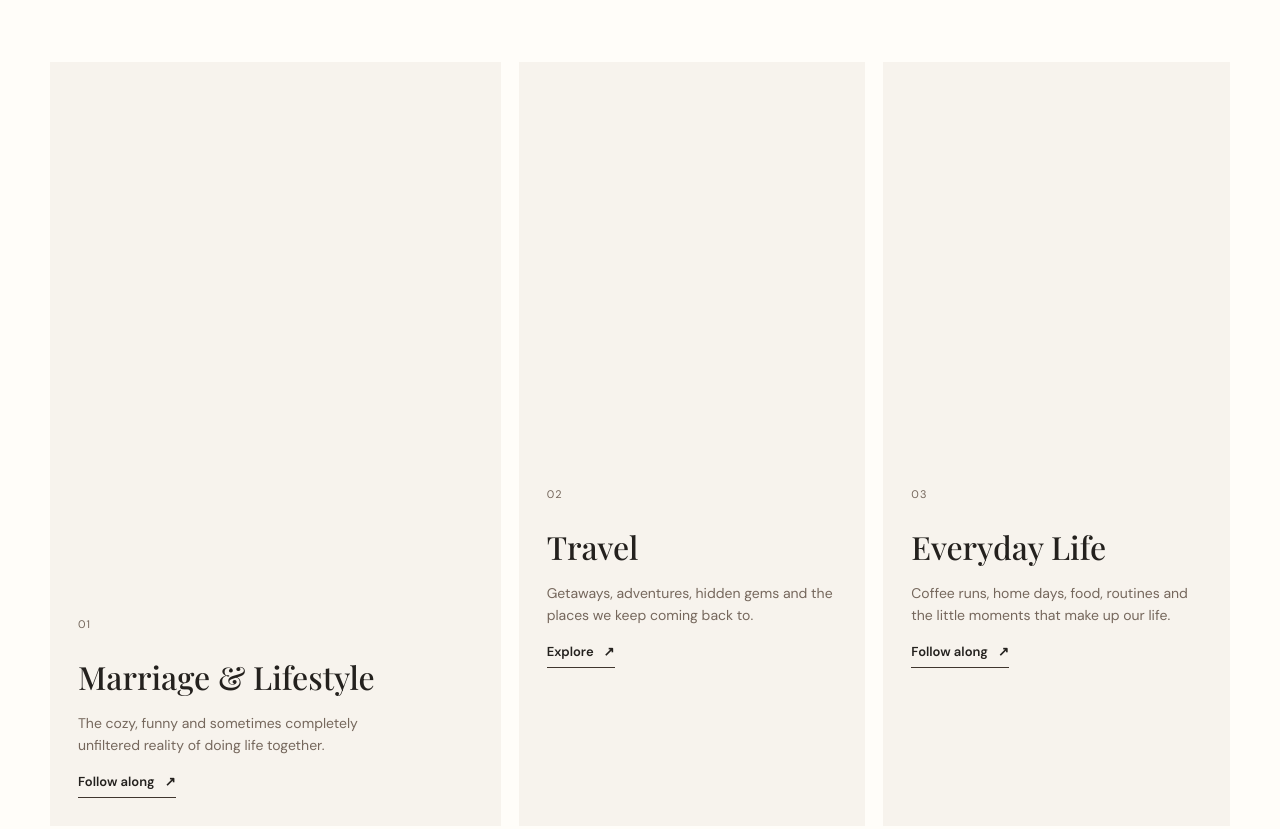
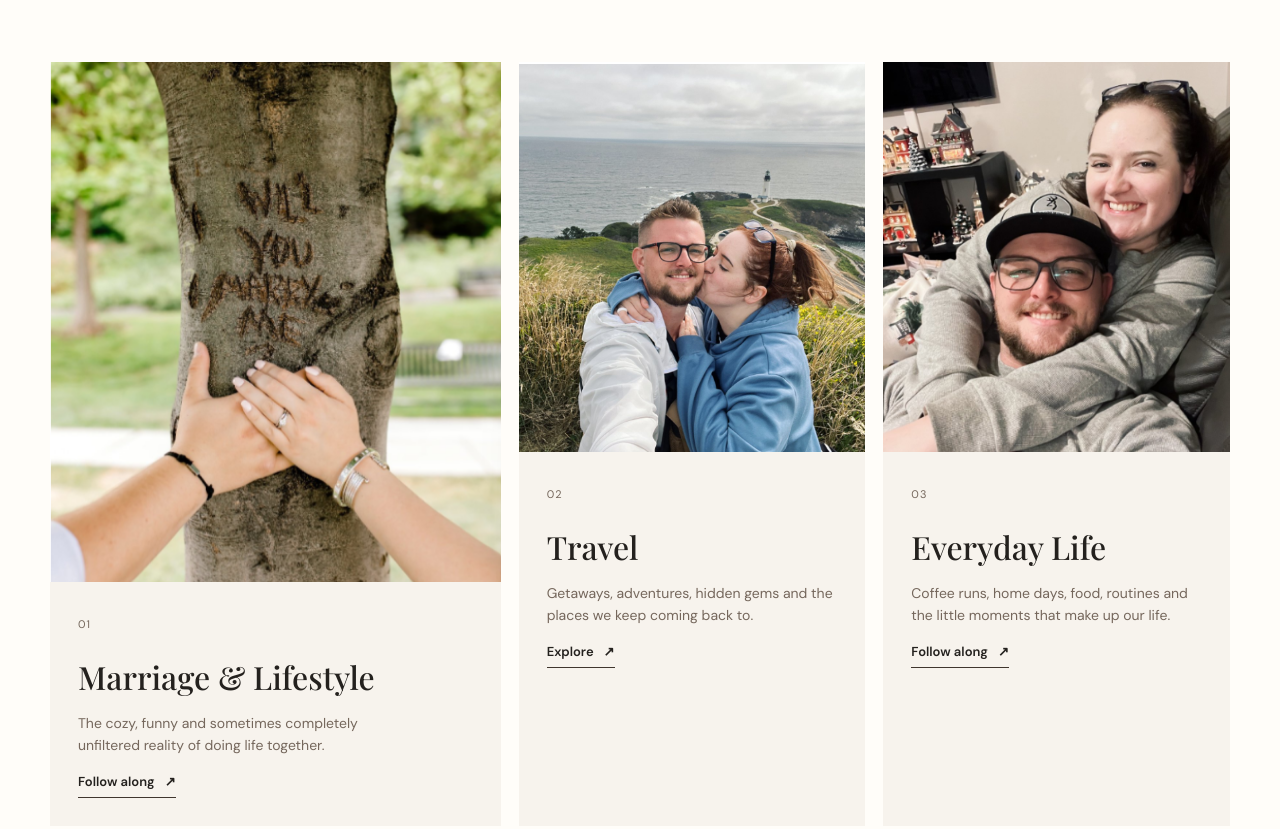
Before and after one commit to anilkumarmaladkar-sketch/livs-and-trent, a plain HTML site: page index.html in a window 1280 px wide. Shown: the part 1785-2614 px from the top of the page. Drawn offline with nearby package versions, Linux system fonts and the light colour scheme; files whose address does not match are found by name.

Commit message:
Update style.css

```diff
--- a/style.css
+++ b/style.css
@@ -178,7 +178,7 @@ p {
             rgba(20, 17, 14, 0.75),
             rgba(20, 17, 14, 0.05)
         ),
-        url("livs-trent1.jpg") center center / cover no-repeat;
+        url("images/livs-trent1.jpg") center center / cover no-repeat;
 
     color: white;
 }
@@ -389,17 +389,17 @@ p {
 
 .marriage-image {
     background-image:
-        url("livs-trentmarriage.png");
+        url("images/livs-trentmarriage.png");
 }
 
 .travel-image {
     background-image:
-        url("livs-trent2.png");
+        url("images/livs-trent2.png");
 }
 
 .everyday-image {
     background-image:
-        url("livs-trent3.png");
+        url("images/livs-trent3.png");
 }
 
 .world-card-content {
```
